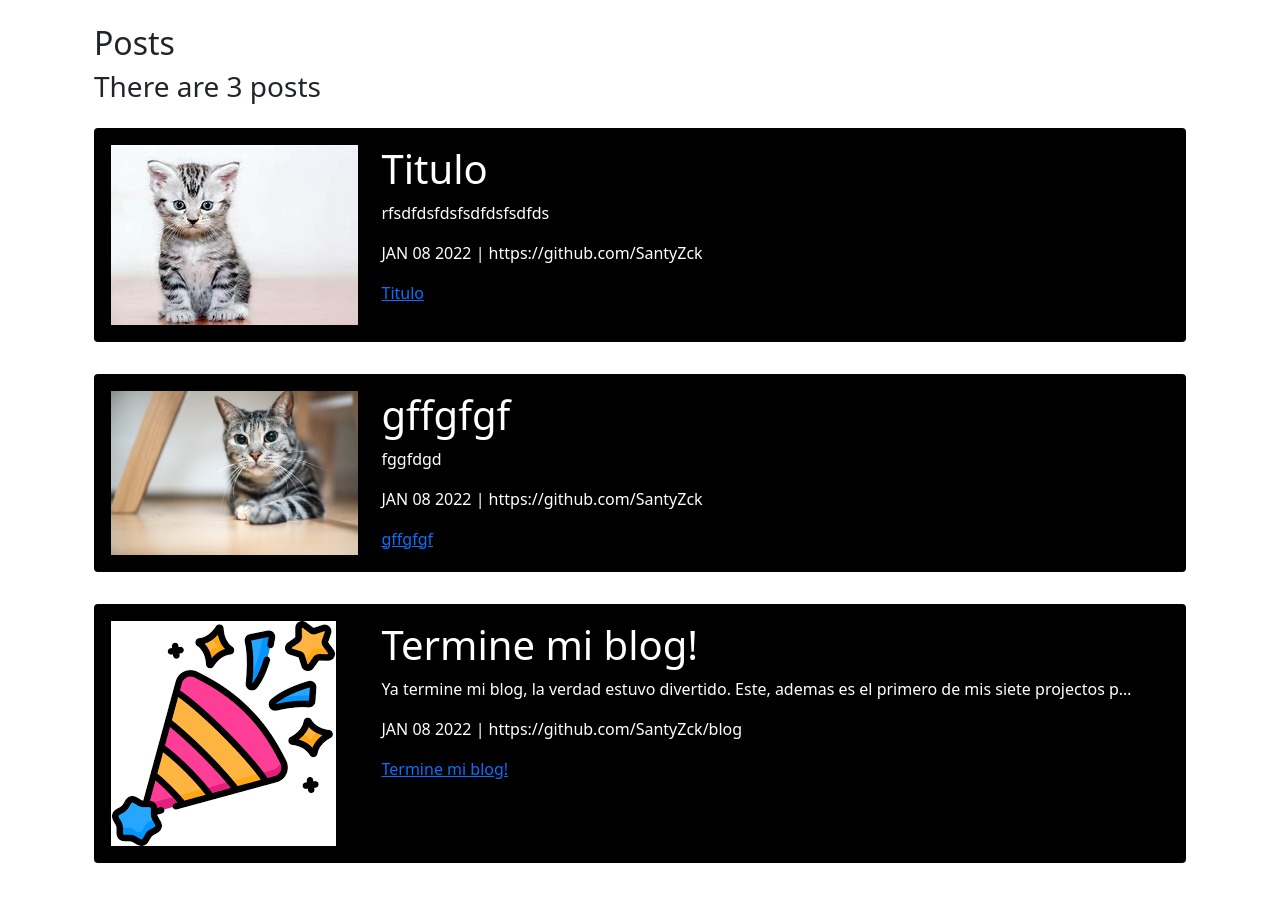
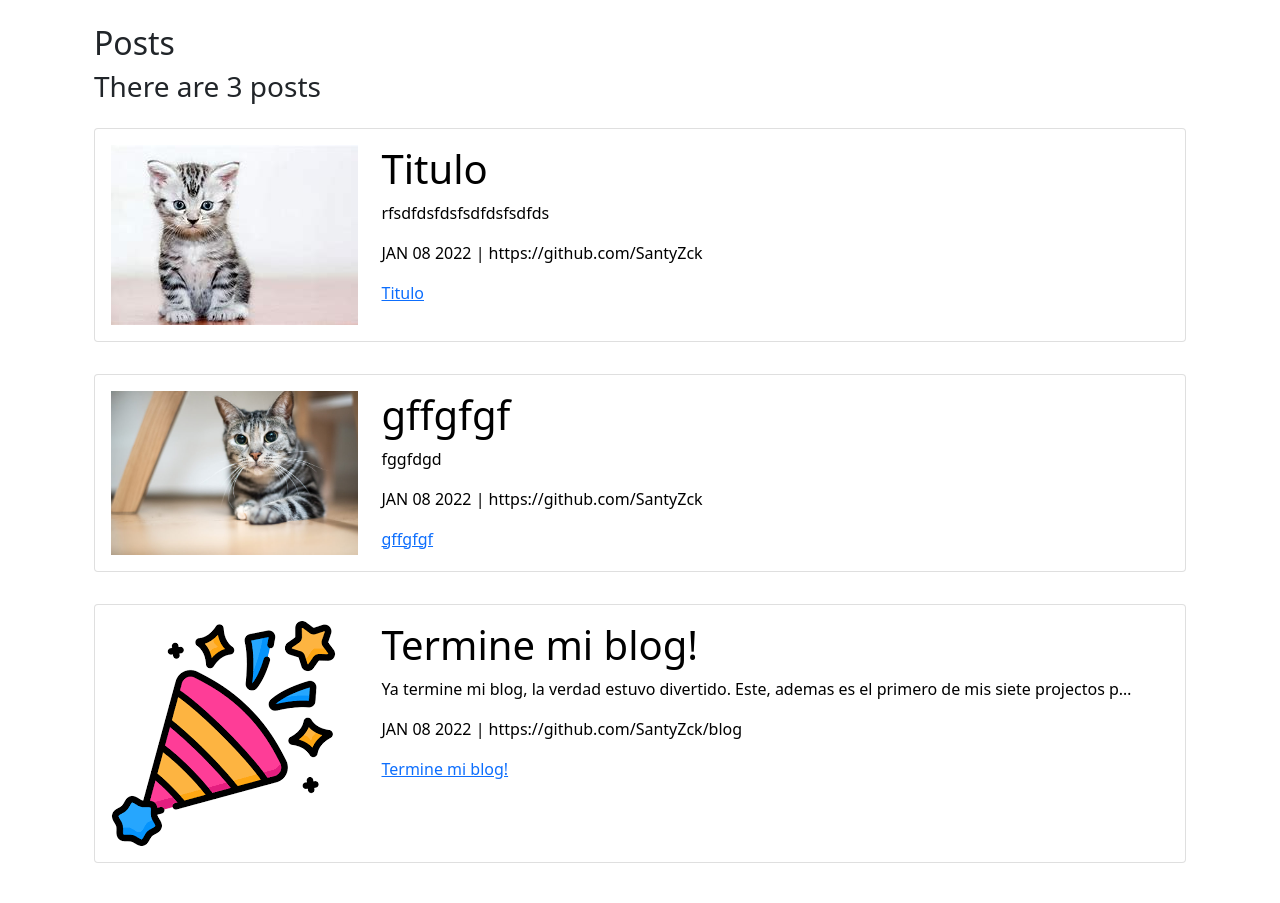
Before and after one commit to SantyZck/blog, a Django app: page /blog/ in a window 1280 px wide. Shown: the part 56-959 px from the top of the page. Run offline with Django 3.2, Linux system fonts and the light colour scheme; data comes from the database, SQL or seed files in the repository.

Commit message:
New Styles

```diff
--- a/Blog/templates/blog.html
+++ b/Blog/templates/blog.html
@@ -6,8 +6,8 @@
 
 {%for post in posts%}
 
-<div class="py-3" style="color: #fff">
-	<div class="card card-body bg-black">
+<div class="py-3" style="color: #000">
+	<div class="card card-body">
 		<div class="row">
 			<div class="col-3">
 				<img  class="img-fluid" src="{{post.image.url}}" alt="{{post.title.url}}">
```
Also changed, not shown: app/templates/home.html (+3 -10 lines).
